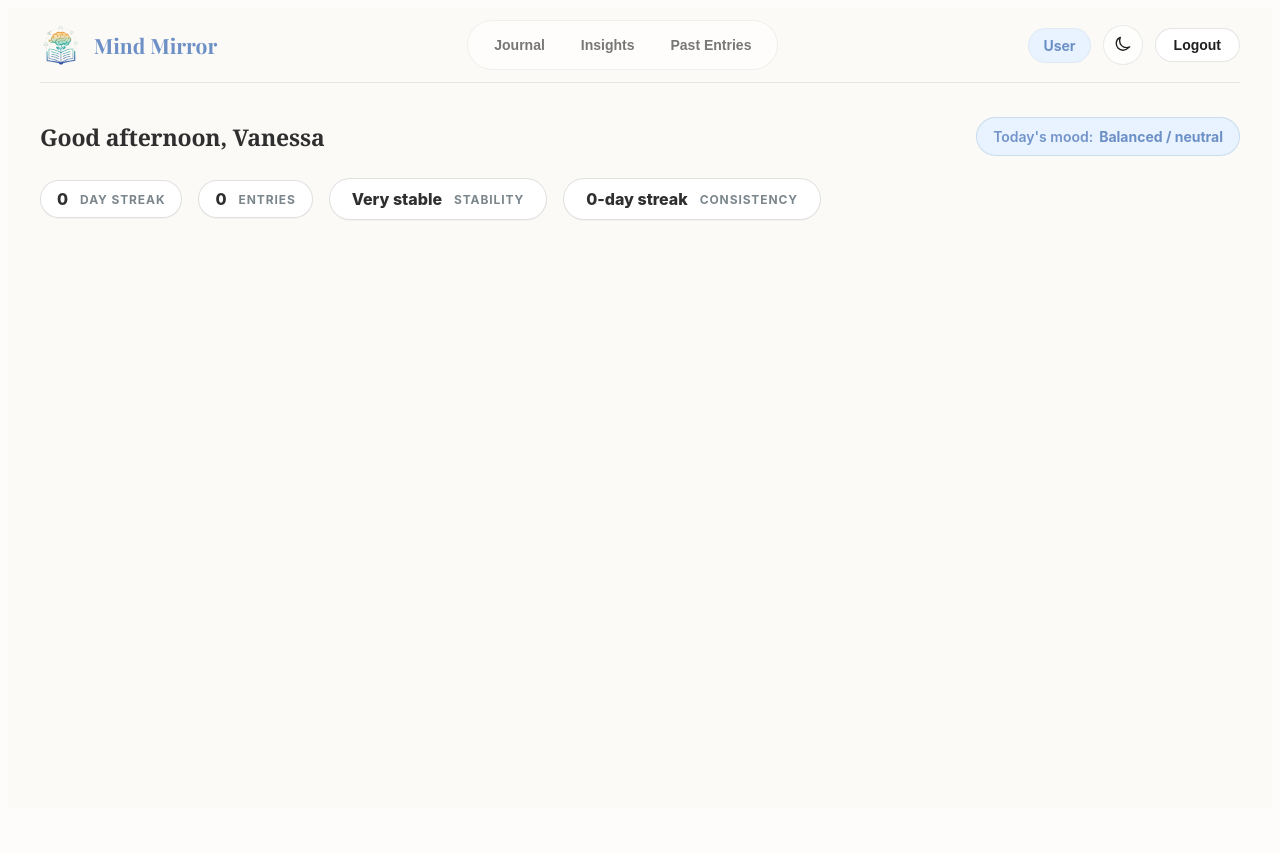
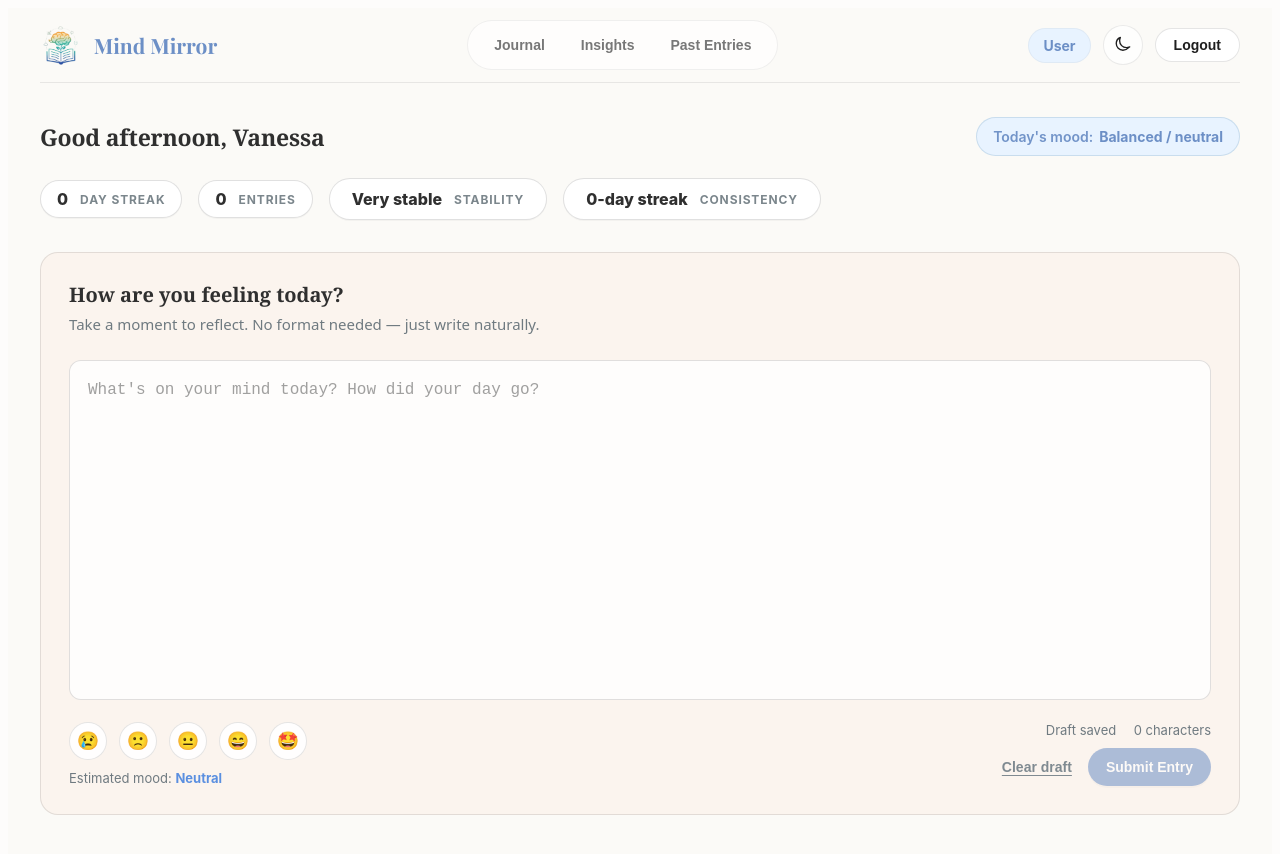
Before and after one commit to htmw/2026S-Nexus, a React (Vite) app in the folder frontend/mind-mirror/: page / in a window 1280 px wide. Shown: the top 854 px of the page. Before the commit the page ends 816 px from the top, so only its background shows below. Built offline with nearby package versions, Linux system fonts and the light colour scheme.

Commit message:
Journal Entry Card Front End

```diff
--- a/frontend/mind-mirror/src/App.jsx
+++ b/frontend/mind-mirror/src/App.jsx
@@ -1,5 +1,6 @@
 import Navbar from "./Navbar";
 import GreetingBar from "./GreetingBar";
+import JournalEntryCard from "./JournalEntryCard";
 
 
 export default function App() {
@@ -14,6 +15,11 @@ export default function App() {
         stabilityLabel="Very stable"
         consistencyLabel="0-day streak"
       />
+      <JournalEntryCard
+        onSubmitEntry={(entry) => {
+          console.log("Submitted entry:", entry);
+        }}
+      />
     </div>
   );
 }
--- /dev/null
+++ b/frontend/mind-mirror/src/JournalEntryCard.css
@@ -0,0 +1,200 @@
+.mm-entry {
+  width: 100%;
+  background: #fbfaf7;
+}
+
+.mm-entry__inner {
+  max-width: 1200px;
+  margin: 0 auto;
+  padding: 14px 24px 46px;
+}
+
+/* Card */
+.mm-card {
+  border-radius: 18px;
+  background: #fbf4ee;
+  border: 1px solid rgba(0, 0, 0, 0.10);
+  padding: 28px;
+  box-sizing: border-box;
+}
+
+.mm-card__header {
+  margin-bottom: 14px;
+}
+
+.mm-card__title {
+  margin: 0 0 6px;
+  font-family: ui-serif, Georgia, "Times New Roman", serif;
+  font-size: 20px;
+  font-weight: 600;
+  color: #2F2F2F;
+}
+
+.mm-card__subtitle {
+  margin: 0;
+  font-family: ui-sans-serif, system-ui, -apple-system, "Segoe UI", Roboto, Arial, sans-serif; /* ✅ like menu */
+  font-size: 15px;
+  font-weight: 400;
+  color: #6f7a80;
+}
+
+/* Textarea */
+.mm-textarea {
+  width: 100%;
+  min-height: 340px;
+  resize: none;
+  border-radius: 12px;
+  padding: 18px;
+  margin-top: 12px;
+  font-size: 16px;
+  line-height: 1.45;
+  background: rgba(255, 255, 255, 0.80);
+  border: 1px solid rgba(0, 0, 0, 0.12);
+  outline: none;
+  color: #2F2F2F;
+  box-sizing: border-box;
+}
+
+.mm-textarea::placeholder {
+  color: rgba(47, 47, 47, 0.45);
+}
+
+.mm-textarea:focus {
+  border-color: rgba(108, 143, 198, 0.55);
+  box-shadow: 0 0 0 3px rgba(108, 143, 198, 0.14);
+}
+
+/* Footer layout */
+.mm-entry__footer {
+  margin-top: 18px;
+  display: flex;
+  justify-content: space-between;
+  gap: 18px;
+  align-items: flex-end;
+}
+
+.mm-entry__left {
+  display: flex;
+  flex-direction: column;
+  gap: 10px;
+}
+
+/* Emoji buttons */
+.mm-emojiRow {
+  display: flex;
+  gap: 12px;
+  align-items: center;
+}
+
+.mm-emojiBtn {
+  width: 38px;
+  height: 38px;
+  border-radius: 999px;
+  border: 1px solid rgba(0, 0, 0, 0.10);
+  background: rgba(255, 255, 255, 0.9);
+  cursor: pointer;
+  display: grid;
+  place-items: center;
+  transition: transform 120ms ease, box-shadow 120ms ease;
+}
+
+.mm-emojiBtn:hover {
+  transform: translateY(-1px);
+  box-shadow: 0 2px 0 rgba(0, 0, 0, 0.04);
+}
+
+.mm-emojiBtn.is-active {
+  border-color: rgba(108, 143, 198, 0.55);
+  box-shadow: 0 0 0 3px rgba(108, 143, 198, 0.14);
+}
+
+.mm-emojiBtn__emoji {
+  font-size: 18px;
+}
+
+/* Estimated mood */
+.mm-estimated {
+  font-size: 13px;
+  color: #6f7a80;
+}
+
+.mm-estimated__value {
+  color: #5a8fe0;
+  font-weight: 700;
+}
+
+/* Right side meta + actions */
+.mm-entry__right {
+  display: flex;
+  flex-direction: column;
+  align-items: flex-end;
+  gap: 10px;
+  min-width: 260px;
+}
+
+.mm-metaRow {
+  width: 100%;
+  display: grid;
+  grid-template-columns: 1fr auto 1fr;
+  align-items: center;
+  gap: 14px;
+  font-size: 13px;
+  color: #6f7a80;
+}
+
+.mm-metaRow__spacer {
+  justify-self: start;
+}
+
+.mm-draft {
+  justify-self: center;
+}
+
+.mm-chars {
+  justify-self: end;
+}
+
+.mm-actionsRow {
+  display: flex;
+  align-items: center;
+  gap: 16px;
+}
+
+.mm-clear {
+  background: none;
+  border: none;
+  padding: 0;
+  color: #7f8a91;
+  font-size: 14px;
+  font-weight: 600;
+  cursor: pointer;
+  text-decoration: underline;
+  text-underline-offset: 3px;
+}
+
+.mm-clear:hover {
+  color: #6f7a80;
+}
+
+/* Submit button */
+.mm-submit {
+  border: none;
+  padding: 11px 18px;
+  border-radius: 999px;
+  background: #6c8fc6;
+  color: white;
+  font-size: 14px;
+  font-weight: 700;
+  cursor: pointer;
+  box-shadow: 0 2px 0 rgba(0, 0, 0, 0.04);
+}
+
+.mm-submit:hover {
+  filter: brightness(0.98);
+}
+
+.mm-submit.is-disabled,
+.mm-submit:disabled {
+  opacity: 0.55;
+  cursor: not-allowed;
+}
--- /dev/null
+++ b/frontend/mind-mirror/src/JournalEntryCard.jsx
@@ -0,0 +1,195 @@
+import React, { useEffect, useMemo, useState } from "react";
+import "./JournalEntryCard.css";
+
+const STORAGE_KEY = "mindmirror:draft";
+
+const MOODS = [
+  { key: "awful", label: "Awful", emoji: "😢" },
+  { key: "meh", label: "Meh", emoji: "🙁" },
+  { key: "okay", label: "Okay", emoji: "😐" },
+  { key: "good", label: "Good", emoji: "😄" },
+  { key: "great", label: "Great", emoji: "🤩" },
+];
+
+function estimateMood(text, selectedMoodKey) {
+  // If user explicitly chose a mood, use it.
+  if (selectedMoodKey) {
+    const found = MOODS.find((m) => m.key === selectedMoodKey);
+    return found ? found.label : "Neutral";
+  }
+  //If not, return neutral
+  return "Neutral";
+}
+
+export default function JournalEntryCard({
+  title = "How are you feeling today?",
+  subtitle = "Take a moment to reflect. No format needed — just write naturally.",
+  placeholder = "What's on your mind today? How did your day go?",
+  onSubmitEntry = () => {},
+}) {
+  const [text, setText] = useState("");
+  const [selectedMoodKey, setSelectedMoodKey] = useState(null);
+
+  const [draftState, setDraftState] = useState({
+    loaded: false,
+    isDirty: false,
+    lastSavedAt: null,
+  });
+
+  // Load draft once
+  useEffect(() => {
+    try {
+      const raw = localStorage.getItem(STORAGE_KEY);
+      if (raw) {
+        const parsed = JSON.parse(raw);
+        if (typeof parsed.text === "string") setText(parsed.text);
+        if (typeof parsed.moodKey === "string") setSelectedMoodKey(parsed.moodKey);
+      }
+    } catch {
+      // ignore
+    } finally {
+      setDraftState((s) => ({ ...s, loaded: true, isDirty: false }));
+    }
+  }, []);
+
+  // Auto-save draft (debounced-ish)
+  useEffect(() => {
+    if (!draftState.loaded) return;
+
+    setDraftState((s) => ({ ...s, isDirty: true }));
+
+    const id = setTimeout(() => {
+      try {
+        localStorage.setItem(
+          STORAGE_KEY,
+          JSON.stringify({ text, moodKey: selectedMoodKey })
+        );
+        setDraftState((s) => ({
+          ...s,
+          isDirty: false,
+          lastSavedAt: Date.now(),
+        }));
+      } catch {
+        // ignore
+      }
+    }, 400);
+
+    return () => clearTimeout(id);
+  }, [text, selectedMoodKey, draftState.loaded]);
+
+  const estimatedMood = useMemo(
+    () => estimateMood(text, selectedMoodKey),
+    [text, selectedMoodKey]
+  );
+
+  const charCount = text.length;
+  const canSubmit = text.trim().length > 0;
+
+  function handleClear() {
+    setText("");
+    setSelectedMoodKey(null);
+    try {
+      localStorage.removeItem(STORAGE_KEY);
+    } catch {
+      // ignore
+    }
+    setDraftState((s) => ({ ...s, isDirty: false, lastSavedAt: null }));
+  }
+
+  function handleSubmit() {
+    if (!canSubmit) return;
+
+    const payload = {
+      text: text.trim(),
+      mood: estimatedMood,
+      createdAt: new Date().toISOString(),
+    };
+
+    onSubmitEntry(payload);
+
+    // Clear after submit (matches “fresh start”)
+    handleClear();
+  }
+
+  return (
+    <section className="mm-entry">
+      <div className="mm-entry__inner">
+        <div className="mm-card">
+          <div className="mm-card__header">
+            <h2 className="mm-card__title">{title}</h2>
+            <p className="mm-card__subtitle">{subtitle}</p>
+          </div>
+
+          <textarea
+            className="mm-textarea"
+            placeholder={placeholder}
+            value={text}
+            onChange={(e) => setText(e.target.value)}
+          />
+
+          <div className="mm-entry__footer">
+            {/* Emoji row + estimated mood */}
+            <div className="mm-entry__left">
+              <div className="mm-emojiRow" role="group" aria-label="Select mood">
+                {MOODS.map((m) => {
+                  const isActive = selectedMoodKey === m.key;
+                  return (
+                    <button
+                      key={m.key}
+                      type="button"
+                      className={`mm-emojiBtn ${isActive ? "is-active" : ""}`}
+                      onClick={() =>
+                        setSelectedMoodKey((cur) => (cur === m.key ? null : m.key))
+                      }
+                      aria-pressed={isActive}
+                      title={m.label}
+                    >
+                      <span className="mm-emojiBtn__emoji" aria-hidden="true">
+                        {m.emoji}
+                      </span>
+                    </button>
+                  );
+                })}
+              </div>
+
+              <div className="mm-estimated">
+                Estimated mood: <span className="mm-estimated__value">{estimatedMood}</span>
+              </div>
+            </div>
+
+            {/* Draft status + char count + actions */}
+            <div className="mm-entry__right">
+              <div className="mm-metaRow">
+                <span className="mm-metaRow__spacer" aria-hidden="true" />
+                <span className="mm-draft">
+                    {draftState.lastSavedAt
+                    ? draftState.isDirty
+                        ? "Saving…"
+                        : "Draft saved"
+                    : "Draft not saved yet"}
+                </span>
+                <span className="mm-chars">{charCount} characters</span>
+                </div>
+
+              <div className="mm-actionsRow">
+                <button type="button" className="mm-clear" onClick={handleClear}>
+                  Clear draft
+                </button>
+
+                <button
+                  type="button"
+                  className={`mm-submit ${canSubmit ? "" : "is-disabled"}`}
+                  onClick={handleSubmit}
+                  disabled={!canSubmit}
+                >
+                  Submit Entry
+                </button>
+              </div>
+
+            </div>
+          </div>
+        </div>
+      </div>
+    </section>
+  );
+}
```
